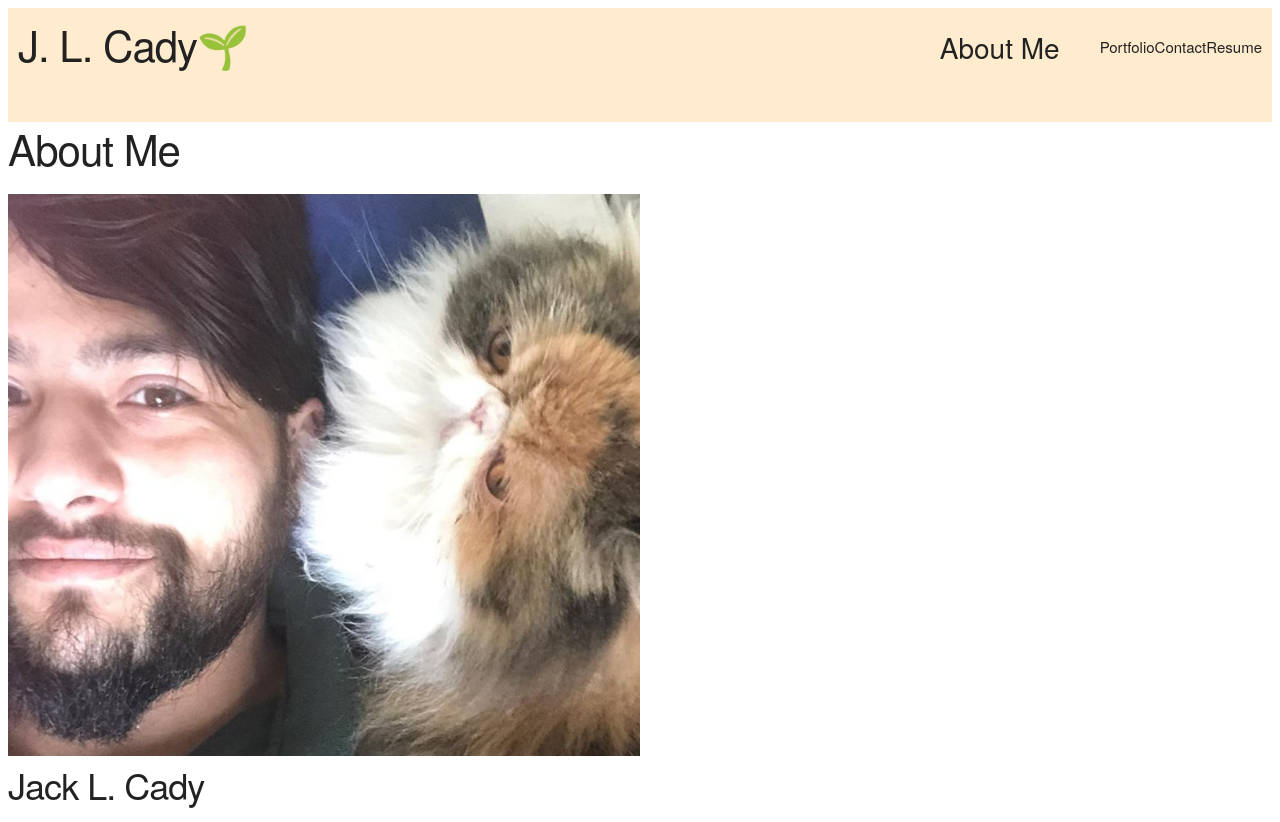
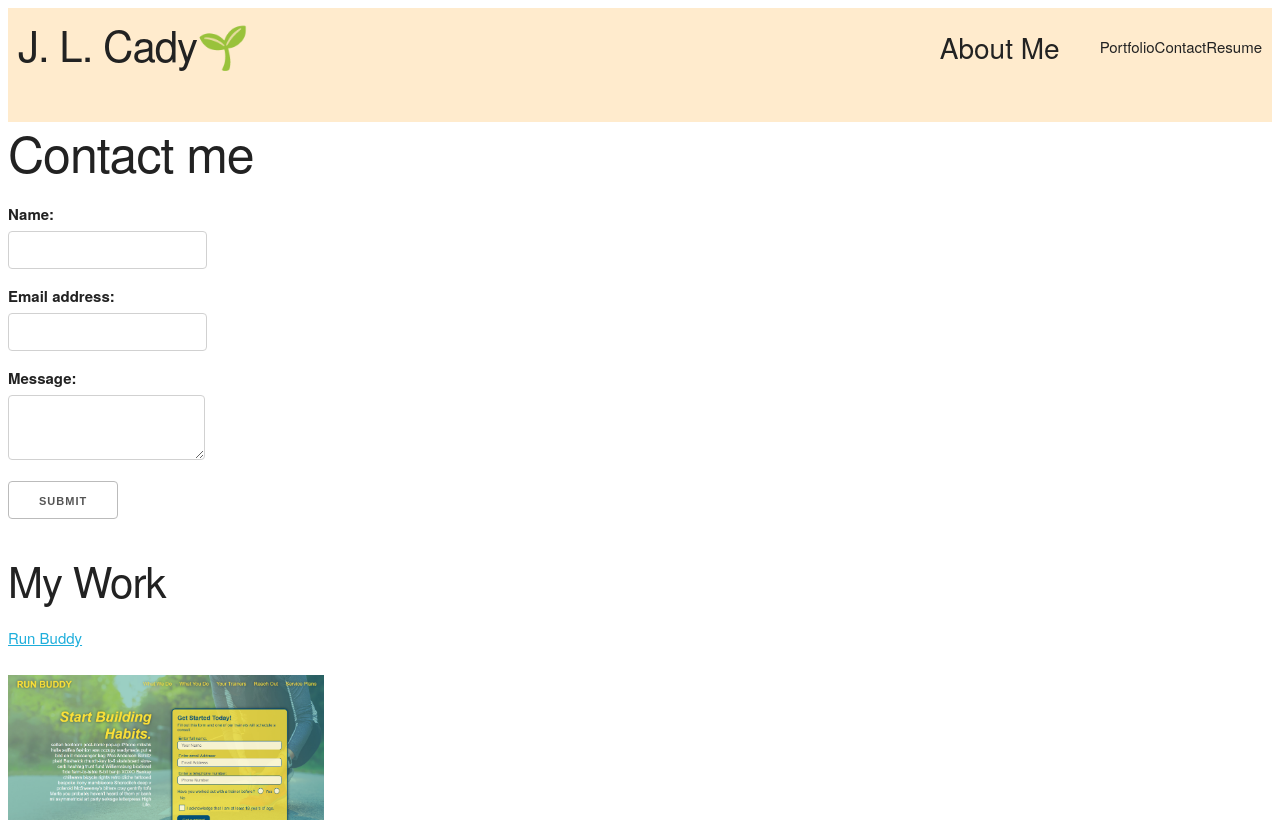
Before and after one commit to londonlast21/spaportfolio, a React (Create React App) app: page / in a window 1280 px wide. Shown: the top 822 px of the page. Built offline with nearby package versions, Linux system fonts and the light colour scheme.

Commit message:
form work so far

```diff
--- a/src/App.js
+++ b/src/App.js
@@ -4,15 +4,15 @@
 import Nav from './components/Nav';
 import Footer from './components/Footer';
 import Portfolio from './components/Portfolio';
+import ContactForm from './components/Contact';
 
 function App() {
   return (
     <div>
       <Nav></Nav>
       <main>
-
-
-
+        <ContactForm></ContactForm>
+        <Portfolio></Portfolio>
         <About></About>
 
 
--- a/src/components/Contact/index.js
+++ b/src/components/Contact/index.js
@@ -1,9 +1,22 @@
-import React from 'react';
+import React, { useState } from 'react';
 
 
 function ContactForm() {
 
-    // JSX
+
+    const [errorMessage, setErrorMessage] = useState('');
+
+
+    const [formState, setFormState] = useState({ name: '', email:'', message: '' });
+
+
+   const { name, email, message } = formState;
+    function handleChange(e) {
+        setFormState({...formState, [e.target.name]: e.target.value })
+      }
+
+      console.log(formState);
+
 
     return (
         <section>
@@ -11,15 +24,15 @@
           <form id="contact-form">
              <div>
                 <label htmlFor="name">Name:</label>
-                <input type="text" name="name" />
+                <input type="text"  defaultValue={name} onChange={handleChange} name="name" />
                 </div>
                 <div>
                 <label htmlFor="email">Email address:</label>
-                <input type="email" name="email" />
+                <input type="email" defaultValue={email} onChange={handleChange} name="email" />
                 </div>
                 <div>
                 <label htmlFor="message">Message:</label>
-                <textarea name="message" rows="5"  />
+                <textarea name="message" defaultValue={message} onChange={handleChange} rows="5"  />
              </div>
              <button type="submit">Submit</button>
           </form>
```
